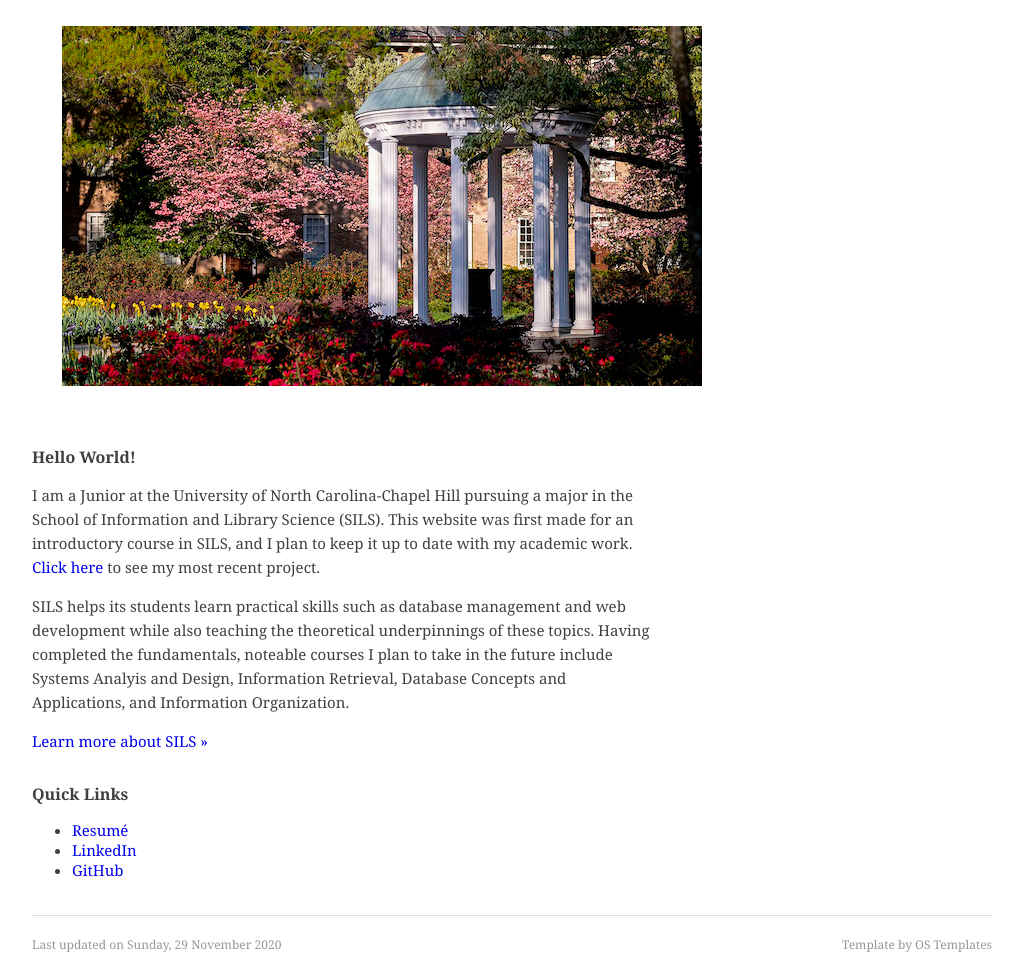
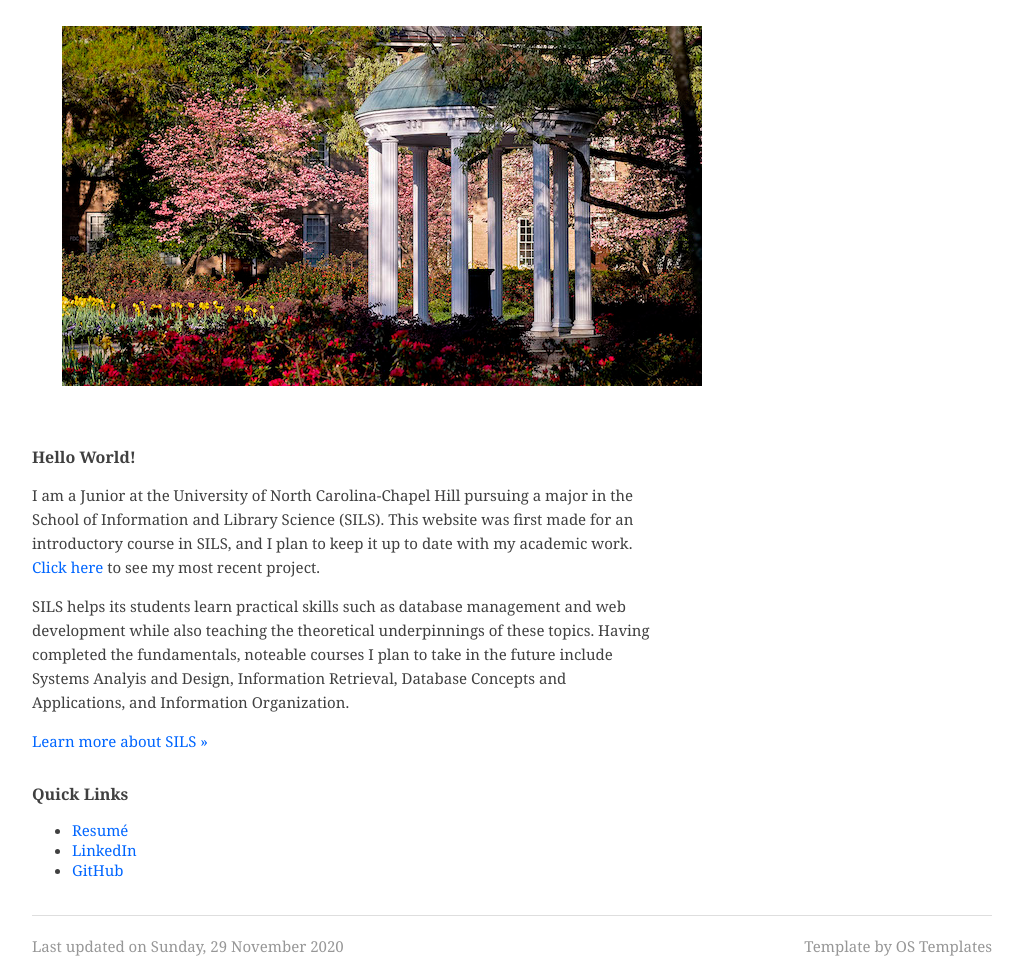
Before and after one commit to GibsonFarabow/UNC-Website, a plain HTML site: page Website-Sketch/index.html in a window 1280 px wide. Shown: the part 91-1067 px from the top of the page, without its empty margins (128-1151 px from the left). Drawn offline with Linux system fonts and the light colour scheme.

Commit message:
Update layout.css

```diff
--- a/Website-Sketch/styles/layout.css
+++ b/Website-Sketch/styles/layout.css
@@ -10,12 +10,14 @@ html{overflow-y:scroll;} /* Forces a scrollbar when the viewport is larger than
 
 body{margin:0;padding:0;font-size:15px;font-family: Georgia, "Times New Roman", Times, serif;color:#404040;background-color:#FFFFFF;}
 
-.clear:after{content:"."; display:block; height:0; clear:both; visibility:hidden; line-height:0;}
+.clear:after{content:"."; color:#0066ff; display:block; height:0; clear:both; visibility:hidden; line-height:0;}
 .clear{display:block; clear:both;}
 html[xmlns] .clear{display:block;}
 * html .clear{height:1%;}
 
-a{outline:none; text-decoration:none;}
+a{color:#0066ff; outline:none; text-decoration:none;}
+a:visited {color:#0066ff;}
+a:hover{color:#FF9900; background-color:#FFFFFF;}
 
 code{font-weight:normal; font-style:normal; font-family:Georgia, "Times New Roman", Times, serif;}
 
@@ -41,9 +43,9 @@ div.wrapper{display:block; width:960px; margin:0 auto; padding:0; text-align:lef
 
 .row1, .row1 a{color:  #404040;background-color:#FFFFFF;}
 .row2{background-color:#FFFFFF; font-family: Georgia, sans-serif}
-.row2 a{background-color:#FFFFFF;}
+.row2 a{background-color:#FFFFFF; color:#0066ff}
 .row3{border-top:1px solid #DEDEDE;}              /* border */
-.row3, .row3 a{color:#979797; background-color:#FFFFFF; font-size:12px}
+.row3, .row3 a{color:#979797; background-color:#FFFFFF; font-size:12px, color:#0066ff}
 
 /*----------------------------------------------Generalise-------------------------------------*/
 
@@ -92,12 +94,16 @@
 
 #container #slider{}
 
+  a{color:#0066ff; outline:none; text-decoration:none;}
+  a:visited {color:##0066ff;}
+  a:hover{color:#FF9900; background-color:#FFFFFF;}
+
 /* ------Left Column-----*/
 
 #container #left_column a:hover{color:#FF9900; background-color:#FFFFFF;width:280px;}
 
 
-#container #left_column nav a{display:block; margin:0; padding:5px 10px 5px 20px; color:blue; background:url("../images/orange_file.gif") no-repeat 10px center #FFFFFF; text-decoration:none; border-bottom:1px dotted #666666;}
+#container #left_column nav a{display:block; margin:0; padding:5px 10px 5px 20px; background:url("../images/orange_file.gif") no-repeat 10px center #FFFFFF; text-decoration:none; border-bottom:1px dotted #666666;}
 #container #left_column nav hover{color:#FF9900; background-color:#FFFFFF;}
 
 /* ------Main Content-----*/
```
